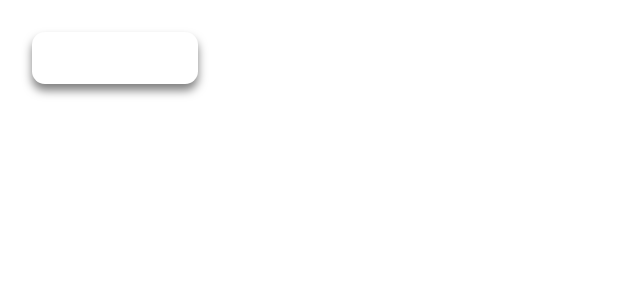
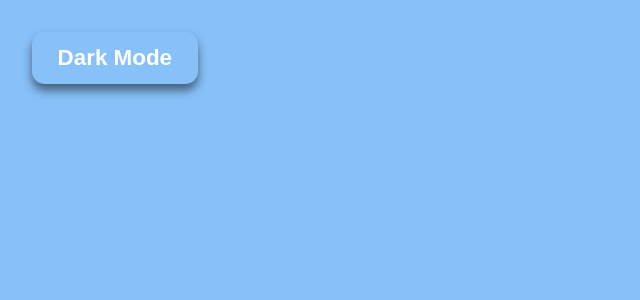
Before and after one commit to brianrodaspr25-star/totito-with-react, a React (Vite) app in the folder totito-react/: page / in a window 1280 px wide. Shown: the top 300 px of the page, without its empty margins (0-640 px from the left). Built offline with nearby package versions, Linux system fonts and the light colour scheme.

Commit message:
Add dark mode toggle state

```diff
--- /dev/null
+++ b/totito-react/src/App.css
@@ -0,0 +1,10 @@
+ body {
+    font-family: Arial, sans-serif;
+    background-color: #87c1f8;
+    color: #fff;
+    display: flex;
+    flex-direction: column;
+    align-items: center;
+    justify-content: center;
+    min-height: 100vh;
+ }
--- a/totito-react/src/App.jsx
+++ b/totito-react/src/App.jsx
@@ -1,9 +1,12 @@
 import DarkMode from "./DarkMode"
+import "./App.css"
 
 function App () {
   return (
     <>
     <DarkMode />
+
+
     </>
   )
 }
--- a/totito-react/src/DarkMode/index.jsx
+++ b/totito-react/src/DarkMode/index.jsx
@@ -1,9 +1,17 @@
 import "./DarkMode.css"
+import { useState } from "react"
 
 function DarkMode () {
+
+    const [isDark, setIsDark] = useState(false)
+
     return (
         <div className="toggle">
-            <button className="btn-toggle">Dark Mode</button>
+            <button
+                className="btn-toggle"
+                onClick={() => setIsDark(!isDark)}
+            >{isDark ? "Light Mode" : "Dark Mode"}
+            </button>
         </div>
     )
 }
```
